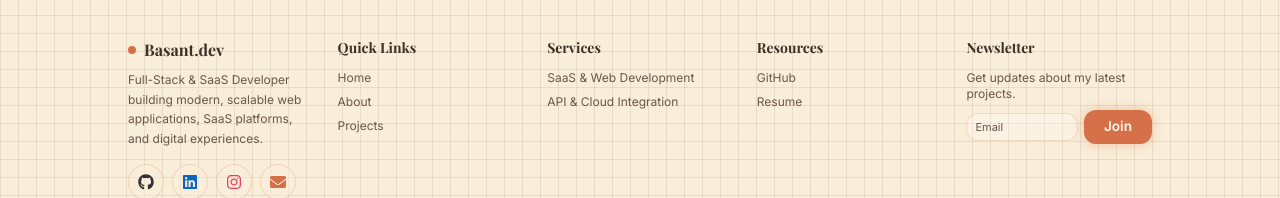
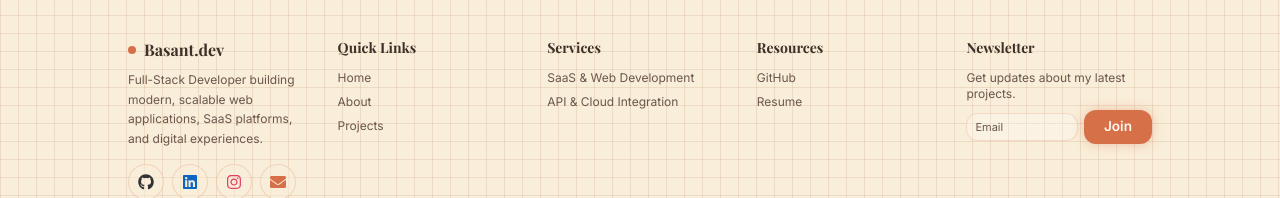
Before and after one commit to basantmahat1/basant.dev-portfolio-fe, a React (Vite) app: page / in a window 1280 px wide. Shown: the part 1731-1929 px from the top of the page. Built offline with nearby package versions, Linux system fonts and the light colour scheme; no server answers; a web font is replaced by a local one.

Commit message:
fix: aubout section

```diff
--- a/src/components/layout/Footer.jsx
+++ b/src/components/layout/Footer.jsx
@@ -41,7 +41,7 @@ export default function Footer() {
             Basant.dev
           </div>
           <p className="leading-relaxed text-text-secondary">
-            Full-Stack &amp; SaaS Developer building modern, scalable web applications, SaaS platforms, and digital experiences.
+            Full-Stack  Developer building modern, scalable web applications, SaaS platforms, and digital experiences.
           </p>
           <div className="mt-4 flex flex-wrap gap-2">
             {[
```
